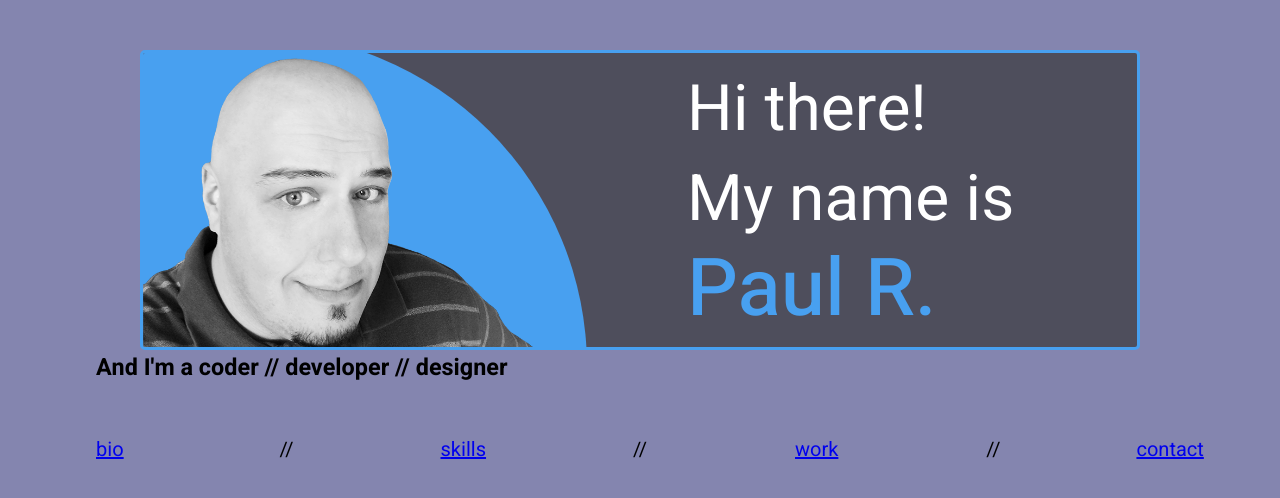
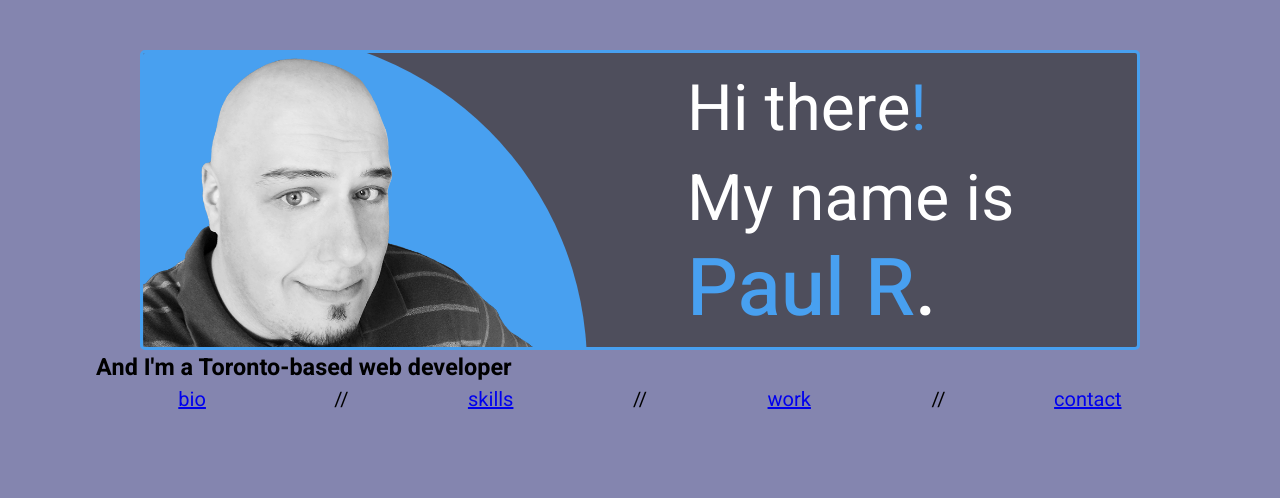
Before and after one commit to lbCyber/frontpage-react-NEW, a React (Create React App) app: page / in a window 1280 px wide. Shown: the top 498 px of the page. Built offline with nearby package versions, Linux system fonts and the light colour scheme.

Commit message:
Made adjustments to and componentized NameTag element to make moving forward a little easier

```diff
--- a/src/App.js
+++ b/src/App.js
@@ -48,7 +48,9 @@ class App extends Component {
                 </Route>
               </Switch>
             </main>
-            <Nav currentPage={this.state.currentPage} callBack={this.cb} />
+            {(this.state.currentPage === 0) ? null :
+              <Nav currentPage={this.state.currentPage} callBack={this.cb} />
+            }
           </div>
         </Router>
         <div className="preload"> {/* prevent assets from blinking on load */}
--- a/src/components/header.js
+++ b/src/components/header.js
@@ -1,6 +1,15 @@
-import React from 'react';
+import React, { Component } from 'react';
+import { Link } from "react-router-dom";
 
-const NameTag = () => {
+class NameTag extends Component {
+  constructor(props) {
+    super(props);
+    this.state = {
+
+    }
+  }
+
+  render() {
     return (
       <section className="headerMain">
         <div className="centerHeaderItems">
@@ -9,14 +18,35 @@ const NameTag = () => {
             <img src="./assets/mePic-squareBW.png" alt="It's me, Paul. Hello!" />
           </div>
           <div className="headerText">
-          <h2>Hi there!</h2>
+            <h2>Hi there<span className="blue">!</span></h2>
             <h2>My name is</h2>
-          <h1>Paul R.</h1>
+            <h1>Paul R<span className="white">.</span></h1>
           </div>
         </div>
-      <h3>And I'm a coder // developer // designer</h3>
+        <h3>And I'm a Toronto-based web developer</h3>
+        <ul className="mainNav">
+          <Link onClick={() => this.props.callBack(1)} to={"/bio"}>
+            <li>bio</li>
+          </Link>
+          {/*eslint-disable-next-line*/}
+          <span className="navSeparator">//</span>
+          <Link onClick={() => this.props.callBack(2)} to={"/skills"}>
+            <li>skills</li>
+          </Link>
+          {/*eslint-disable-next-line*/}
+          <span className="navSeparator">//</span>
+          <Link onClick={() => this.props.callBack(3)} to={"/work"}>
+            <li>work</li>
+          </Link>
+          {/*eslint-disable-next-line*/}
+          <span className="navSeparator">//</span>
+          <Link onClick={() => this.props.callBack(4)} to={"/contact"}>
+            <li>contact</li>
+          </Link>
+        </ul>
       </section>
     )
   }
+}
 
 export default NameTag;
--- a/src/components/nav.js
+++ b/src/components/nav.js
@@ -17,7 +17,7 @@ class Nav extends Component {
 
   render() {
     return (
-      <nav className={(this.props.currentPage)?"navTop":null}>
+      <nav className="navTop">
         <ul className="mainNav">
           {
             this.links.map((page, key) => {
--- a/src/css/partials/_header.scss
+++ b/src/css/partials/_header.scss
@@ -41,6 +41,7 @@ li {
   flex-wrap: wrap;
   width: 500px;
   line-height: 90px;
+  cursor:default;
   h1,
   h2 {
     width: 500px;
--- a/src/css/styles.css
+++ b/src/css/styles.css
@@ -1,3 +1,9 @@
+.blue {
+  color: #48a0f0; }
+
+.white {
+  color: #fff; }
+
 /*  BASE IMPORTS  */
 * {
   -moz-box-sizing: border-box;
@@ -308,7 +314,8 @@ li {
   -ms-flex-wrap: wrap;
   flex-wrap: wrap;
   width: 500px;
-  line-height: 90px; }
+  line-height: 90px;
+  cursor: default; }
   .headerText h1,
   .headerText h2 {
     width: 500px;
--- a/src/css/styles.scss
+++ b/src/css/styles.scss
@@ -11,6 +11,13 @@ $lightBlue: #48a0f0; //    rgba(72, 160,240,1.000)
 $amber: #e99b36; //        rgba(233,155,54, 1.000)
 $slate: #8485af; //        rgba(132,133,175,1.000)
 
+.blue {
+  color: $lightBlue;
+}
+.white {
+  color: #fff;
+}
+
 /*  BASE IMPORTS  */
 @import "partials/normalize";
 @import "partials/main";
--- a/src/json/projects.json
+++ b/src/json/projects.json
@@ -106,23 +106,6 @@
         "original",
         "responsive"
       ]
-    },
-    {
-      "title": "Lintbox",
-      "titleshort": "lintbox",
-      "image": "port-lb.jpg",
-      "live_site": "https://lintbox.com",
-      "git": "https://github.com/lbCyber/frontpage-react-NEW",
-      "published": [2020, 5, 8],
-      "text": "This here!",
-      "features": [
-        "accessible",
-        "react",
-        "javascript",
-        "original",
-        "JSON",
-        "responsive"
-      ]
     }
   ],
   "months": ["January", "February", "March", "April", "May", "June", "July", "August", "September", "October", "November", "December"],
```
Lines whose indentation alone changed are shown as unchanged.
